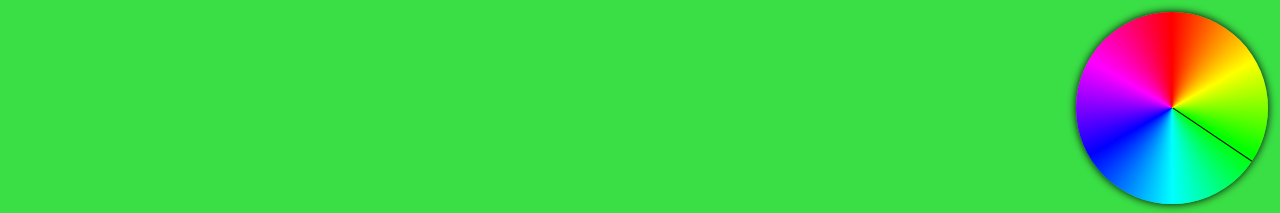
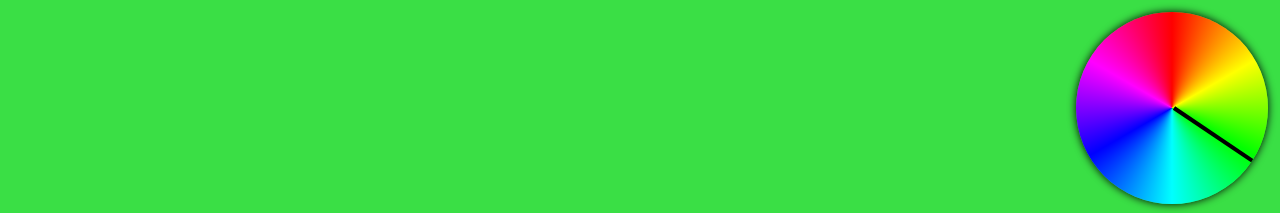
Before and after one commit to soryy708/Palette, a React app: page / in a window 1280 px wide. Both pictures are taken after a click on the button "Add". Shown: the top 213 px of the page. Built offline with nearby package versions, Linux system fonts and the light colour scheme.

Commit message:
Highlight selection on wheel

```diff
--- a/src/app/index.tsx
+++ b/src/app/index.tsx
@@ -11,6 +11,7 @@ const generateId = (() => {
 
 const App: React.FunctionComponent = () => {
     const [stripes, setStripes] = useState<{color: Color, id: any}[]>([]);
+    const [selectedStripe, setSelectedStripe] = useState(NaN);
     const [colorSpace, setColorSpace] = useState<ColorSpace>('rgb');
 
     const getRandomColor = (): Color => ({
@@ -63,6 +64,7 @@ const App: React.FunctionComponent = () => {
                 onReroll={itemIndex => rerollStripe(itemIndex)}
                 onAddColor={color => addStripe(color)}
                 colorSpace={colorSpace}
+                onItemHover={(itemIndex) => setSelectedStripe(itemIndex)}
             />
         </div>
         <div className="pageBottom">
@@ -90,6 +92,7 @@ const App: React.FunctionComponent = () => {
             <ColorWheel
                 items={stripes.map(stripe => stripe.color)}
                 size='8em'
+                highlightedItem={selectedStripe}
             />
         </div>
     </div>;
--- a/src/app/stripes/index.tsx
+++ b/src/app/stripes/index.tsx
@@ -11,6 +11,7 @@ type StripesProps = {
     onRemove: (itemIndex: number) => void;
     onReroll: (itemIndex: number) => void;
     onAddColor: (color: Color) => void;
+    onItemHover: (itemIndex: number) => void;
 };
 
 const Stripes: React.FunctionComponent<StripesProps> = (props: StripesProps) => {
@@ -23,6 +24,7 @@ const Stripes: React.FunctionComponent<StripesProps> = (props: StripesProps) =>
                 onRemove={() => props.onRemove(i)}
                 onReroll={() => props.onReroll(i)}
                 onAddColor={props.onAddColor}
+                onMouseOver={() => props.onItemHover(i)}
             />
         )}
     </div>;
--- a/src/app/stripes/stripe.tsx
+++ b/src/app/stripes/stripe.tsx
@@ -8,6 +8,7 @@ type StripeProps = {
     onRemove: () => void;
     onReroll: () => void;
     onAddColor: (color: Color) => void;
+    onMouseOver?: () => void;
 };
 
 const Stripe: React.FunctionComponent<StripeProps> = (props: StripeProps) => {
@@ -48,6 +49,7 @@ const Stripe: React.FunctionComponent<StripeProps> = (props: StripeProps) => {
     return <div
         className={'stripe' + (active ? ' active' : '')}
         style={{backgroundColor: colorToCss(getBackgroundColor())}}
+        onMouseOver={props.onMouseOver}
     >
         <span style={{color: colorToCss(getTextColor())}}>
             {renderLabel()}
--- a/src/app/wheel/index.tsx
+++ b/src/app/wheel/index.tsx
@@ -5,6 +5,7 @@ import { Color } from '../color';
 type WheelProps = {
     items: Color[];
     size: string;
+    highlightedItem: number;
 };
 
 const Wheel: React.FunctionComponent<WheelProps> = (props: WheelProps) => {
@@ -15,7 +16,11 @@ const Wheel: React.FunctionComponent<WheelProps> = (props: WheelProps) => {
             height: props.size,
         }}
     >
-        {(props.items || []).map(color => <Line key={JSON.stringify(color)} color={color}/>)}
+        {(props.items || []).map((color, i) => <Line
+            key={JSON.stringify(color)}
+            color={color}
+            isHighlighted={!isNaN(props.highlightedItem) && i === props.highlightedItem}
+        />)}
     </div>;
 };
 
--- a/src/app/wheel/line.tsx
+++ b/src/app/wheel/line.tsx
@@ -3,13 +3,14 @@ import { Color, getHue } from '../color';
 
 type LineProps = {
     color: Color;
+    isHighlighted: boolean;
 };
 
 const Line: React.FunctionComponent<LineProps> = (props: LineProps) => {
     const getRotation = () => `${getHue(props.color)}deg`;
 
     return <div
-        className="line"
+        className={'line' + (props.isHighlighted ? ' highlighted' : '')}
         style={{
             transform: `rotateZ(${getRotation()})`,
         }}
--- a/src/style/_wheel.scss
+++ b/src/style/_wheel.scss
@@ -10,7 +10,13 @@
         left: 50%;
         top: 0;
         height: 50%;
-        width: 1pt;
         background-color: #000;
+
+        width: 100%;
+        max-width: 1pt;
+        transition: max-width 0.2s;
+        &.highlighted {
+            max-width: 3pt;
+        }
     }
 }
```
